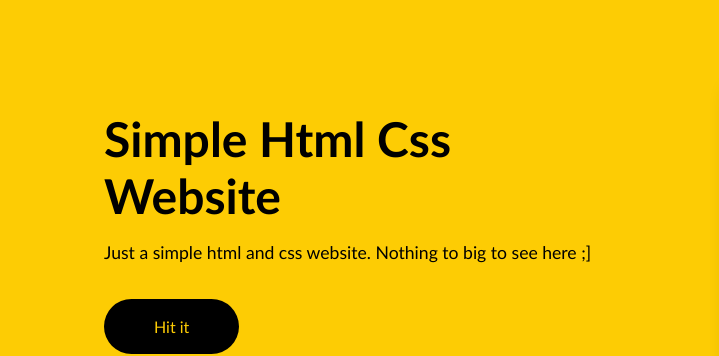
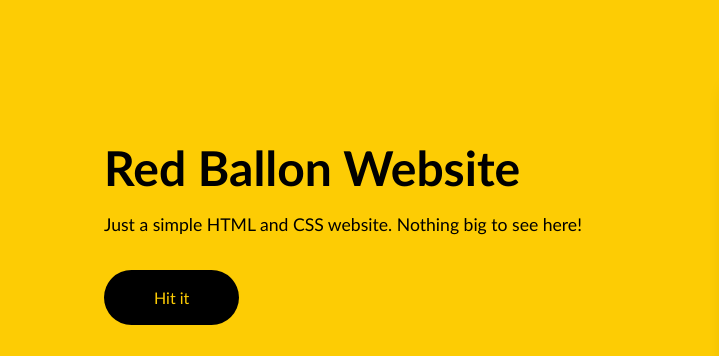
Before and after one commit to YashBeeharryBee/RedBallon, a plain HTML site: page index.html in a window 1280 px wide. Shown: the part 228-584 px from the top of the page, 0-719 px from the left. Drawn offline with Linux system fonts and the light colour scheme.

Commit message:
small changes

```diff
--- a/index.html
+++ b/index.html
@@ -18,8 +18,8 @@
     <section class="hero">
         <div class="hero-container">
             <div class="column-left">
-                <h1>Simple Html Css Website</h1>
-                <p>Just a simple html and css website. Nothing to big to see here ;]</p>
+                <h1>Red Ballon Website</h1>
+                <p>Just a simple HTML and CSS website. Nothing big to see here!</p>
                 <a href="https://youtu.be/j5FZTcqkqT4?autoplay=1" target="_blank">
                     <button>Hit it</button>
                 </a>
```
